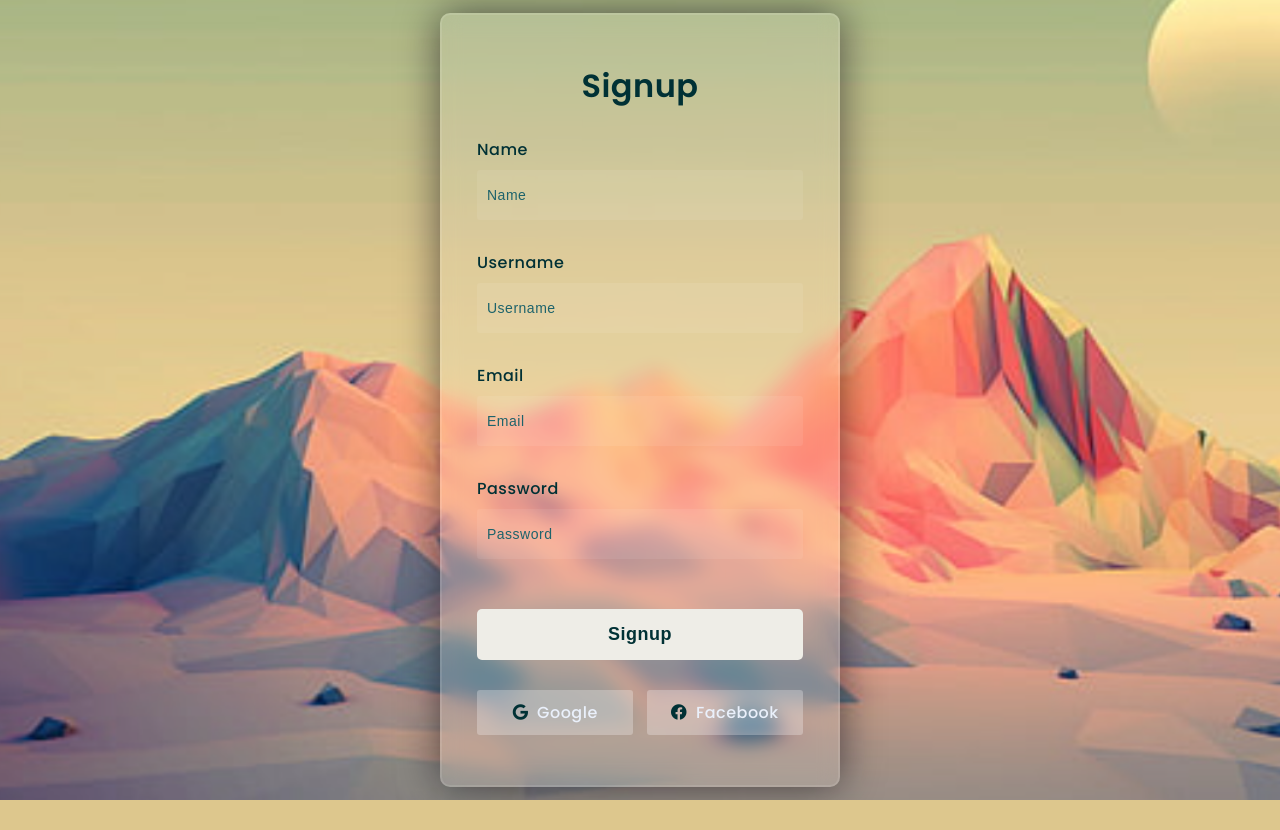
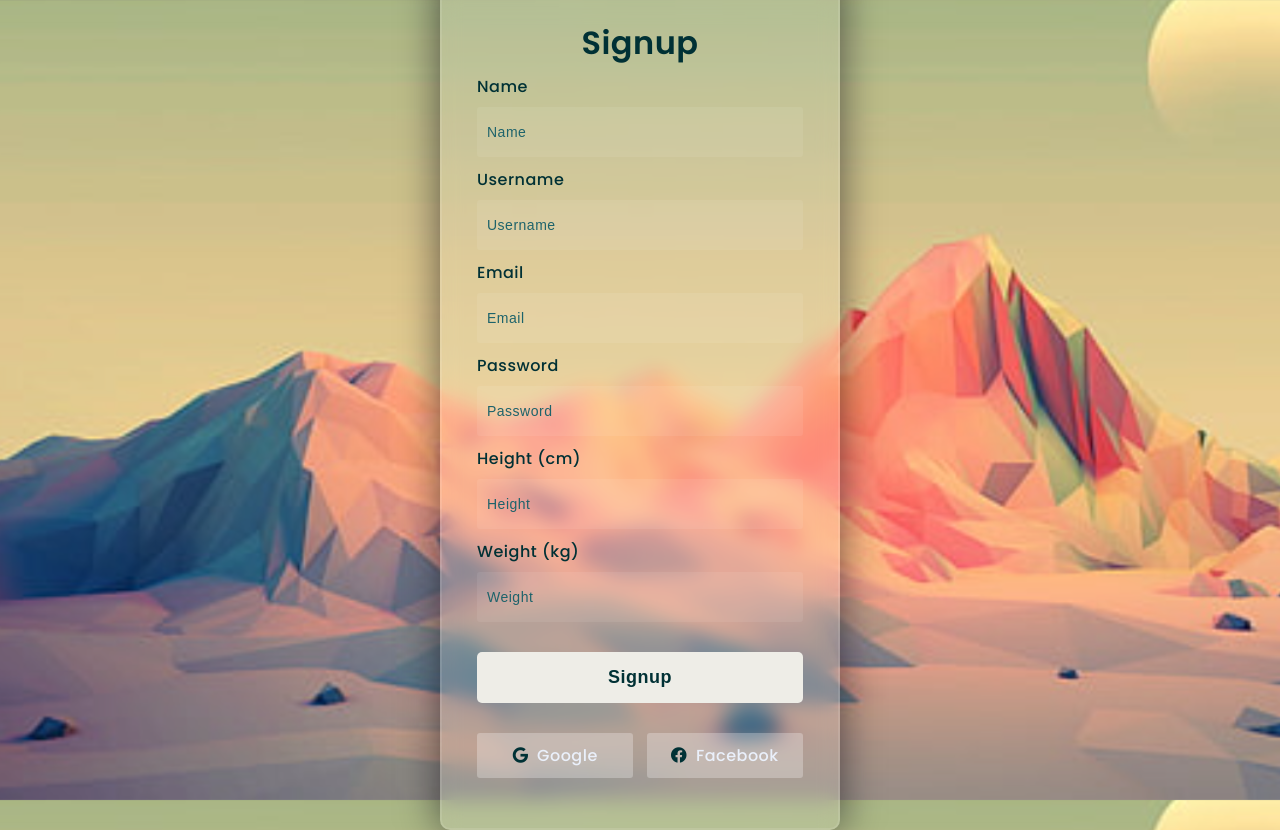
Before and after one commit to Tasneem-I/Eat-O-Mate, a Flask app: template templates/signup.html in a window 1280 px wide. Before the commit the page ends 800 px from the top, so only its background shows below. Run offline with Flask 3, Linux system fonts and the light colour scheme; the template is opened without the code that fills it, so the values that code supplies are empty; parts of the project's set-up code (start-up, migrations or seed data) failed here and were passed over.

Commit message:
update signup.html

```diff
--- a/templates/signup.html
+++ b/templates/signup.html
@@ -41,8 +41,8 @@
         }
 
         .container {
-            width: 100%;
-            height: 100%;
+            width: 50%;
+            height: 50%;
             background-position: center;
             background-repeat: no-repeat;
             background-attachment: fixed;
@@ -79,7 +79,7 @@
 
         label {
             display: block;
-            margin-top: 30px;
+            margin-top: 10px;
             font-size: 16px;
             font-weight: 500;
         }
@@ -101,7 +101,7 @@
         }
 
         button {
-            margin-top: 50px;
+            margin-top: 30px;
             width: 100%;
             background-color: #EEEDE7;
             color: #003135;
@@ -154,6 +154,12 @@
         <label for="password">Password</label>
         <input type="password" placeholder="Password" id="password" name="password">
 
+        <label for="height">Height (cm)</label>
+        <input type="number" placeholder="Height" id="height" name="height">
+
+        <label for="weight">Weight (kg)</label>
+        <input type="number" placeholder="Weight" id="weight" name="weight">
+
         <button type="submit">Signup</button>
 
         <div class="social">
```
